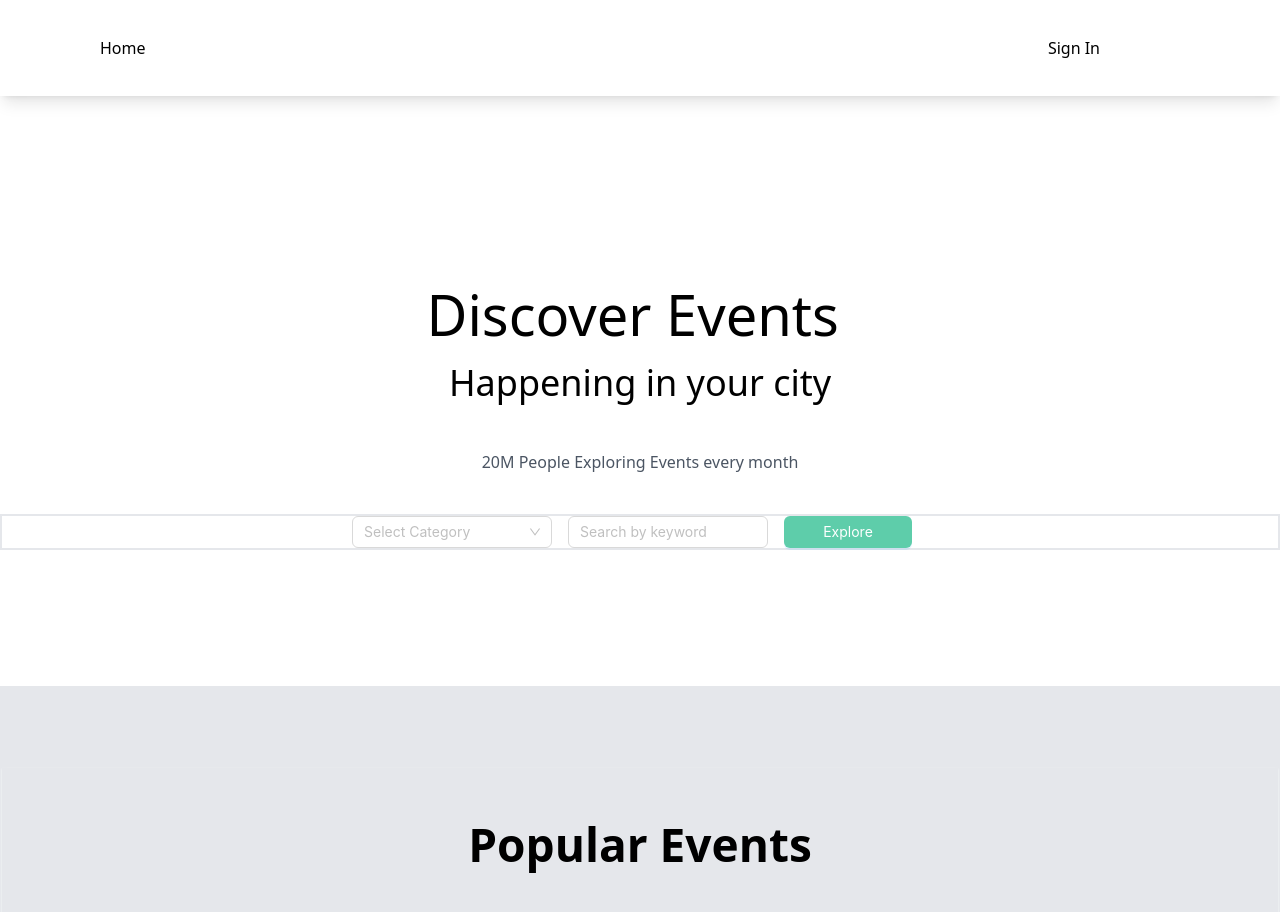
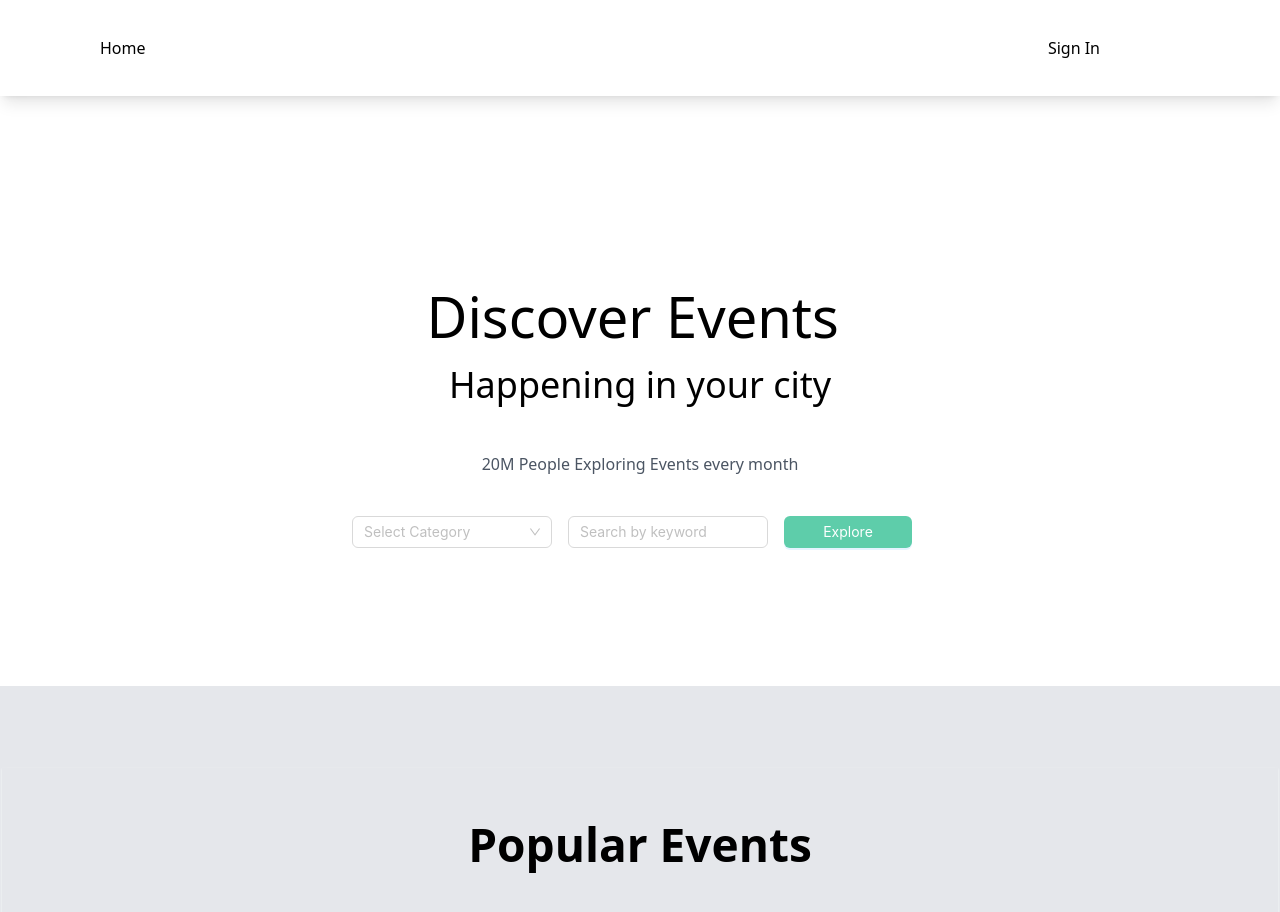
Before and after one commit to ramaseshann/event, a React (Create React App) app: page / in a window 1280 px wide. Shown: the top 912 px of the page. Built offline with nearby package versions, Linux system fonts and the light colour scheme; no server answers; the database is empty.

Commit message:
bug fixes

```diff
--- a/src/components/Pages/Homepages/SectionHeader.js
+++ b/src/components/Pages/Homepages/SectionHeader.js
@@ -63,7 +63,7 @@ const SectionHeader = () => {
       <p className="flex  justify-center text-gray-600">
         20M People Exploring Events every month
       </p>
-      <div className="border-2 flex justify-center">
+      <div className="flex justify-center">
         <Form
           layout="inline"
           className=""
```
